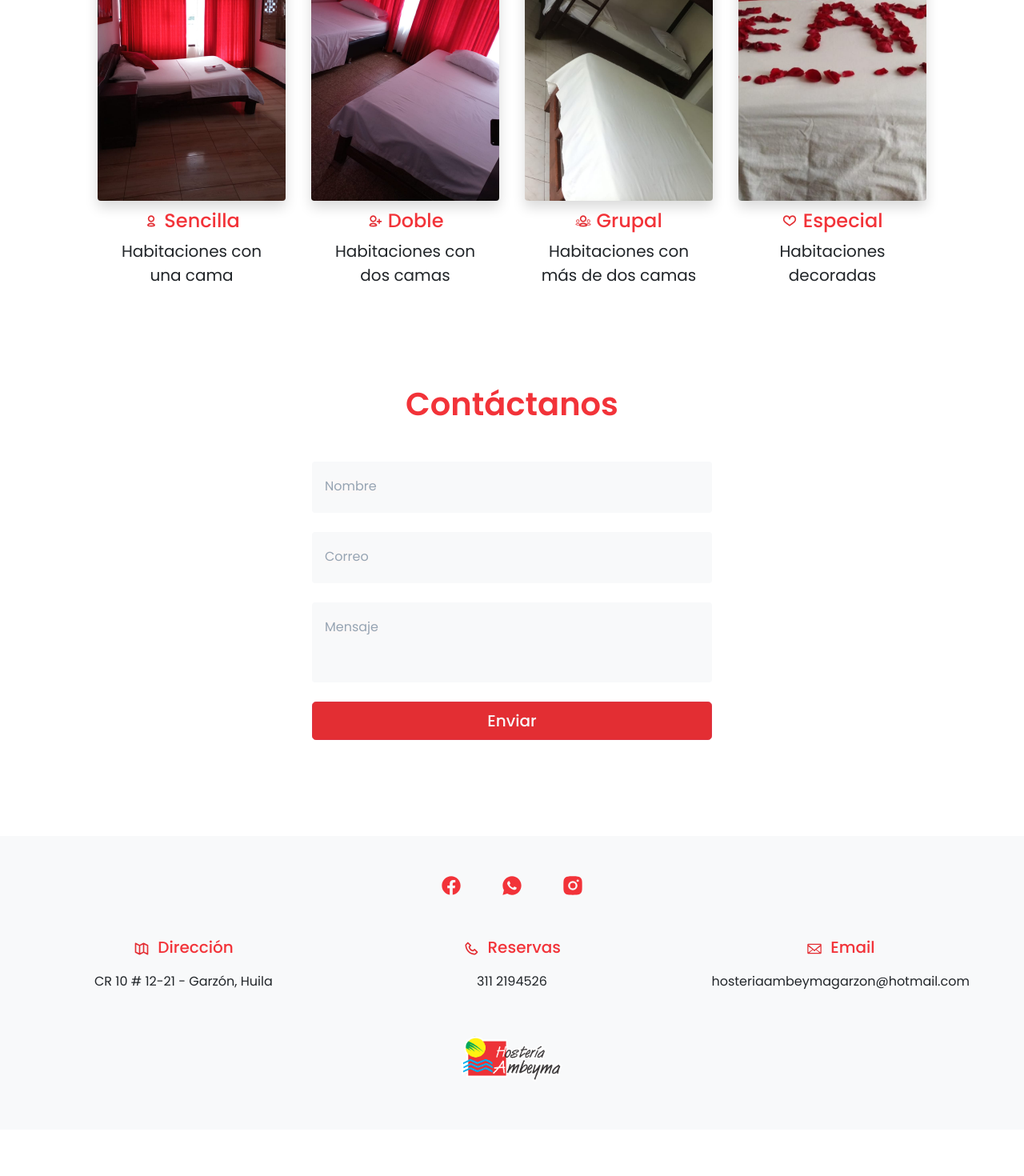
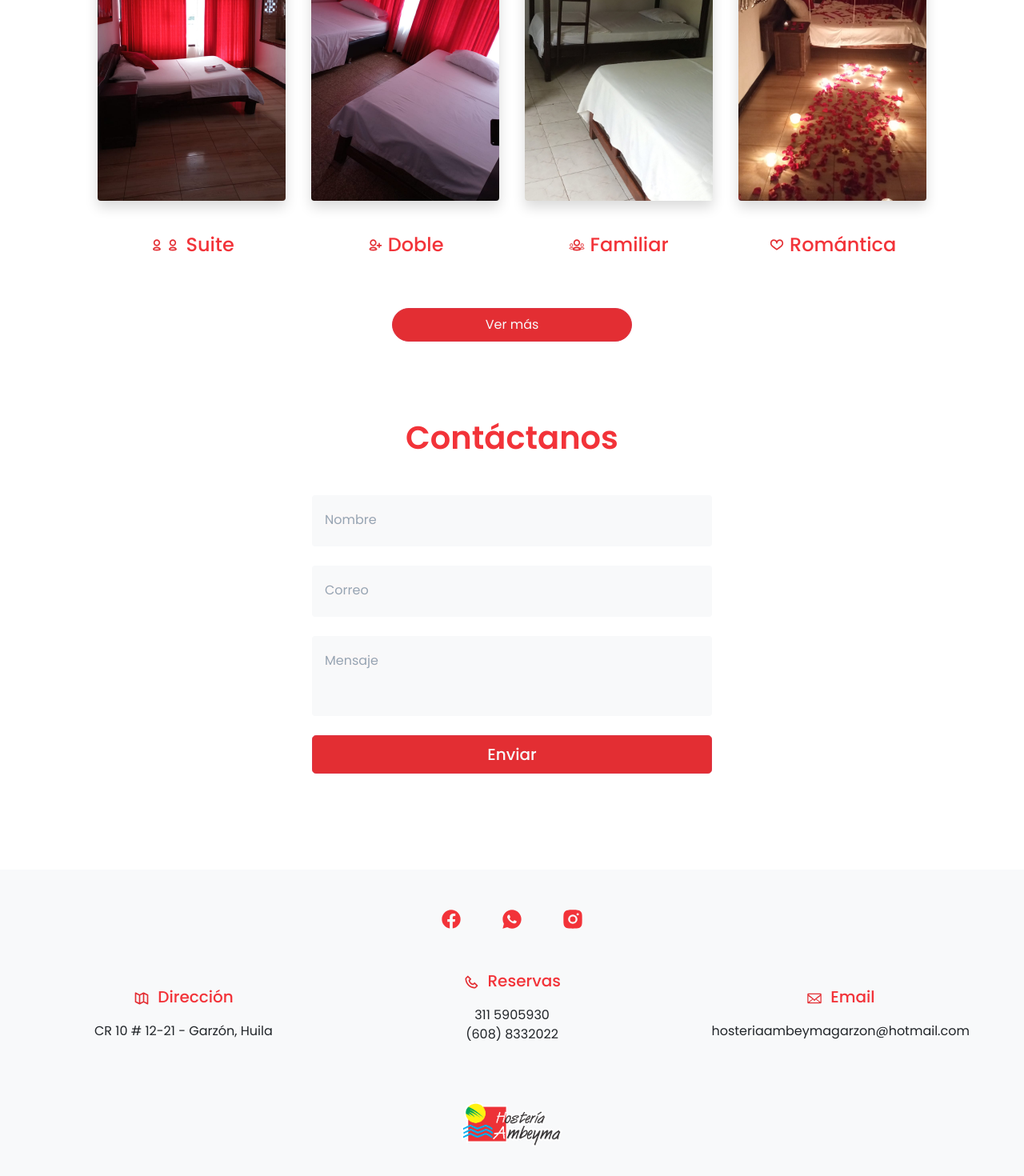
Before and after one commit to sijita/Ambeyma, a React (Create React App) app: page / in a window 1280 px wide. Shown: the part 2433-3903 px from the top of the page at 80% size. Before the commit the page ends 3845 px from the top, so only its background shows below. Built offline with nearby package versions, Linux system fonts and the light colour scheme.

Commit message:
bedSection edited

```diff
--- a/src/components/AboutSection.jsx
+++ b/src/components/AboutSection.jsx
@@ -9,7 +9,7 @@ export function Card({ titulo, subtitulo, texto, imagen }) {
             <p className="m-0 fs-5" style={{textAlign: 'justify'}}>
                 {texto}
             </p>
-            <a href="/" className="text-center mb-4 mb-sm-0 text-decoration-none btn btn-sm rounded-3 w-75 mx-auto p-2 text-light rounded-pill btn-danger fs-6" style={{backgroundColor: '#E32E33'}}>Más información</a>
+            <a href="/" className="mb-4 mb-sm-0 text-decoration-none btn btn-sm w-75 mx-auto p-2 text-light rounded-pill btn-danger fs-6" style={{backgroundColor: '#E32E33'}}>Más información</a>
         </div>
         <div className="col d-flex align-items-center">
             <img src={imagen} alt="Imagen" className="img-fluid rounded-3 shadow" width="100%" style={{objectFit: "cover", maxHeight: "400px"}} />
--- a/src/components/BedSection.jsx
+++ b/src/components/BedSection.jsx
@@ -1,11 +1,11 @@
 import Habitacion1 from '../images/sencilla.jpg'
 import Habitacion2 from '../images/doble.jpg'
 import Habitacion3 from '../images/grupales.jpg'
-import Habitacion4 from '../images/especial3.jpg'
+import Habitacion4 from '../images/especial.jpg'
 import Styles from '../css/bed.module.css'
 import { TiUserOutline, TiGroupOutline, TiUserAddOutline, TiHeartOutline } from 'react-icons/ti'
 
-export default function BedSection() {
+export default function BedSection({ habitacion1, habitacion2, habitacion3, habitacion4 }) {
 
     const x = <TiUserOutline className="fs-5" style={{color: '#E32E33'}} />
     const y = <TiUserAddOutline className="fs-5" style={{color: '#E32E33'}} />
@@ -19,32 +19,29 @@ export default function BedSection() {
                 <div className={`${Styles.bed} col p-3 card border-0`}>
                     <img src={Habitacion1} alt="Habitación1" className={`${Styles.imagen} rounded shadow`} width="100%"  style={{objectFit: 'cover'}} />
                     <div className="card-body d-flex flex-column justify-content-center align-items-center" style={{height: '100px'}}>
-                        <h4 className="d-flex align-items-center" style={{color: '#F23339'}}>{x}&nbsp;Sencilla</h4>
-                        <p className="text-center m-0 fs-5">Habitaciones con una cama</p>
+                        <h4 className="d-flex align-items-center" style={{color: '#F23339'}}>{x}{x}&nbsp;{habitacion1}</h4>
                     </div>
                 </div>
                 <div className={`${Styles.bed} col p-3 card border-0`}>
                     <img src={Habitacion2} alt="Habitación2" className={`${Styles.imagen} rounded shadow`} width="100%"  style={{objectFit: 'cover'}} />
                     <div className="card-body d-flex flex-column justify-content-center align-items-center" style={{height: '100px'}}>
-                        <h4 className="d-flex align-items-center" style={{color: '#F23339'}}>{y}&nbsp;Doble</h4>
-                        <p className="text-center m-0 fs-5">Habitaciones con dos camas</p>
+                        <h4 className="d-flex align-items-center" style={{color: '#F23339'}}>{y}&nbsp;{habitacion2}</h4>
                     </div>
                 </div>
                 <div className={`${Styles.bed} col p-3 card border-0`}>
                     <img src={Habitacion3} alt="Habitación3" className={`${Styles.imagen} rounded shadow`} width="100%"  style={{objectFit: 'cover'}} />
                     <div className="card-body d-flex flex-column justify-content-center align-items-center" style={{height: '100px'}}>
-                        <h4 className="d-flex align-items-center" style={{color: '#F23339'}}>{z}&nbsp;Grupal</h4>
-                        <p className="text-center m-0 fs-5">Habitaciones con más de dos camas</p>
+                        <h4 className="d-flex align-items-center" style={{color: '#F23339'}}>{z}&nbsp;{habitacion3}</h4>
                     </div>
                 </div>
                 <div className={`${Styles.bed} col p-3 card border-0`}>
                     <img src={Habitacion4} alt="Habitación4" className={`${Styles.imagen} rounded shadow`} width="100%"  style={{objectFit: 'cover'}} />
                     <div className="card-body d-flex flex-column justify-content-center align-items-center" style={{height: '100px'}}>
-                        <h4 className="d-flex align-items-center" style={{color: '#F23339'}}>{w}&nbsp;Especial</h4>
-                        <p className="text-center m-0 fs-5">Habitaciones decoradas</p>
+                        <h4 className="d-flex align-items-center" style={{color: '#F23339'}}>{w}&nbsp;{habitacion4}</h4>
                     </div>
                 </div>
             </div>
+            <a href="/" className={`${Styles.button} d-block mx-auto text-decoration-none btn btn-sm p-2 text-light rounded-pill btn-danger fs-6`} style={{backgroundColor: '#E32E33'}}>Ver más</a>
         </section>
     )
 }
--- a/src/components/Footer.jsx
+++ b/src/components/Footer.jsx
@@ -4,7 +4,7 @@ import { BiMapAlt, BiPhone } from 'react-icons/bi'
 import { GoMail } from 'react-icons/go'
 
 
-export default function Footer({ direccion, celular, correo }) {
+export default function Footer({ direccion, celular, celular2, correo }) {
     return (
         <footer className="container-fluid p-5 text-center bg-light">
             <div className="d-flex flex-row justify-content-center align-items-center gap-5 mb-5">
@@ -22,6 +22,7 @@ export default function Footer({ direccion, celular, correo }) {
                 <div className="col">
                     <p style={{color: '#F23339', fontWeight: '500'}} className="fs-5"><BiPhone className="fs-5" style={{color: '#E32E33'}} />&nbsp;&nbsp;Reservas</p>
                     <p className="d-inline" style={{fontWeight: '400'}}>{celular}</p>
+                    <p style={{fontWeight: '400'}}>{celular2}</p>
                 </div>
                 <div className="col">
                     <p style={{color: '#F23339', fontWeight: '500'}} className="fs-5"><GoMail className="fs-5" style={{color: '#E32E33'}} />&nbsp;&nbsp;Email</p>
--- a/src/css/bed.module.css
+++ b/src/css/bed.module.css
@@ -5,3 +5,13 @@
 .imagen {
     height: 400px;
 }
+
+.button {
+    width: 300px;
+}
+
+@media (max-width: 575.98px) {
+    .button {
+        width: 100%;
+    }
+ }
--- a/src/pages/Home.jsx
+++ b/src/pages/Home.jsx
@@ -29,11 +29,17 @@ const Home = () => {
                 servicio5='Sintéticas'
                 servicio6='WiFi'
             />
-            <BedSection />
+            <BedSection
+                habitacion1='Suite'
+                habitacion2='Doble'
+                habitacion3='Familiar'
+                habitacion4='Romántica'
+            />
             <ContactSection />
             <Footer
                 direccion='CR 10 # 12-21 - Garzón, Huila'
-                celular='311 2194526'
+                celular='311 5905930'
+                celular2='(608) 8332022'
                 correo='hosteriaambeymagarzon@hotmail.com'
             />
         </>
```
Also changed, not shown: src/images/grupales.jpg.
